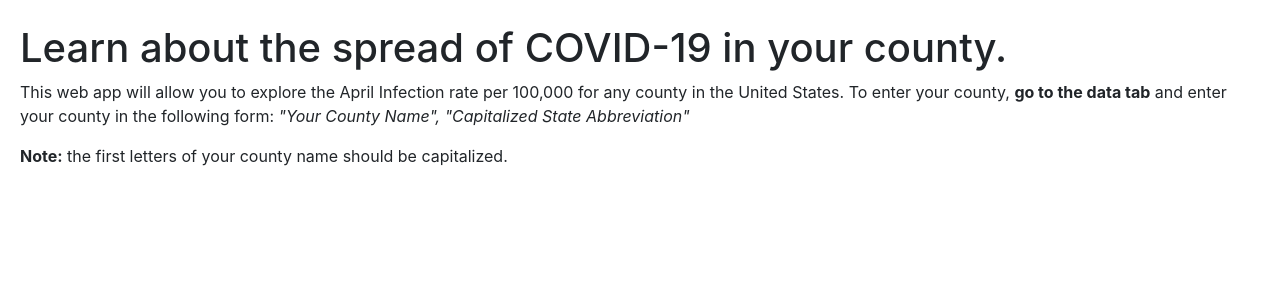
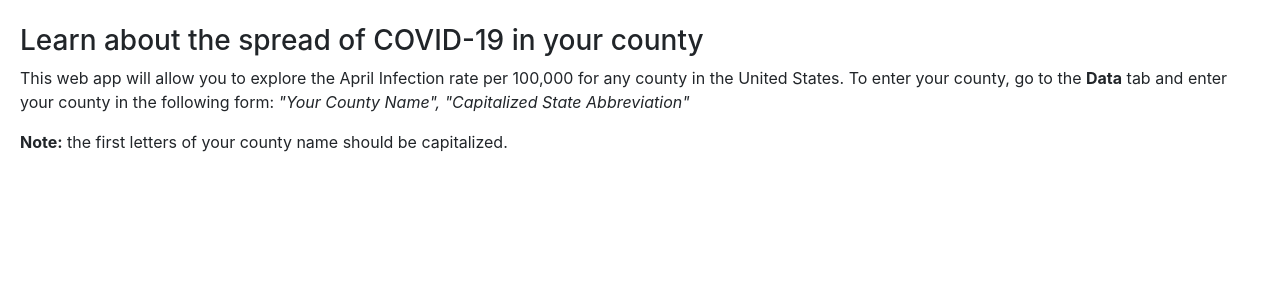
Before and after one commit to kabirmoghe/covidapp, a Flask app: page / in a window 1280 px wide. Shown: the part 76-376 px from the top of the page. Run offline with Flask 2, Linux system fonts and the light colour scheme; some libraries are stand-ins or nearby versions.

Commit message:
Update index.html

```diff
--- a/templates/index.html
+++ b/templates/index.html
@@ -4,13 +4,15 @@
 	<title>Live County COVID-19 Data</title>
 	<link rel="stylesheet" type = "text/css" href="{{ url_for('static', filename = 'style.css')}}"></head>
 	<link rel="shortcut icon" href="{{ url_for('static', filename = 'favicon.ico') }}">
+	<meta name = 'viewport' content = "width = device-width, initial-scale=1.0">
+
 <body>
 	{% extends "base.html" %}
 	{% block titles %}Home Page{% endblock %}
 	{% block content%}
 	<br>
-	<h1>Learn about the spread of COVID-19 in your county. </h1>
-	<p>This web app will allow you to explore the April Infection rate per 100,000 for any county in the United States. To enter your county, <strong>go to the data tab</strong> and enter your county in the following form: <i>"Your County Name", "Capitalized State Abbreviation"</i></p>
+	<h3>Learn about the spread of COVID-19 in your county</h3>
+	<p>This web app will allow you to explore the April Infection rate per 100,000 for any county in the United States. To enter your county, go to the <strong>Data</strong> tab and enter your county in the following form: <i>"Your County Name", "Capitalized State Abbreviation"</i></p>
 	<p><strong>Note:</strong> the first letters of your county name should be capitalized.</p>
 	{% endblock %}
 </body>
```
